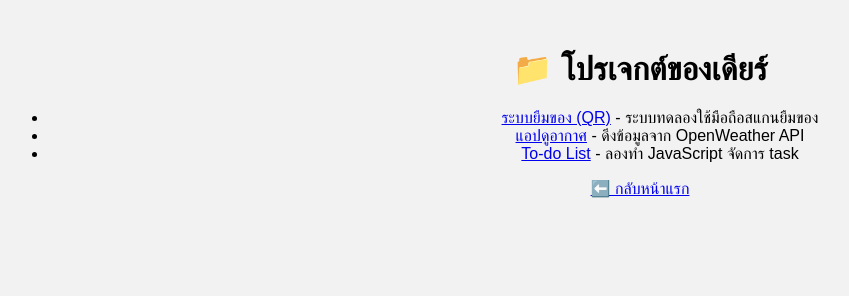
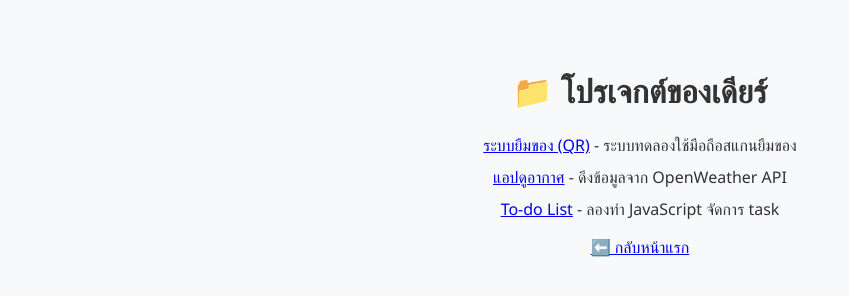
Before and after one commit to goodmaker20/GTK, a plain HTML site: page projects.html in a window 1280 px wide. Shown: the whole page, without its empty margins (0-849 px from the left). Drawn offline with Linux system fonts and the light colour scheme.

Commit message:
Update style.css

```diff
--- a/style.css
+++ b/style.css
@@ -1,6 +1,26 @@
 body {
-  font-family: sans-serif;
-  background-color: #f2f2f2;
+  font-family: 'Segoe UI', sans-serif;
+  background-color: #f8f9fa;
   text-align: center;
-  margin-top: 50px;
+  padding: 40px;
+  color: #333;
 }
+
+nav a {
+  margin: 0 10px;
+  text-decoration: none;
+  color: #007bff;
+}
+
+nav a:hover {
+  text-decoration: underline;
+}
+
+ul {
+  list-style: none;
+  padding: 0;
+}
+
+ul li {
+  margin-bottom: 10px;
+}
```
